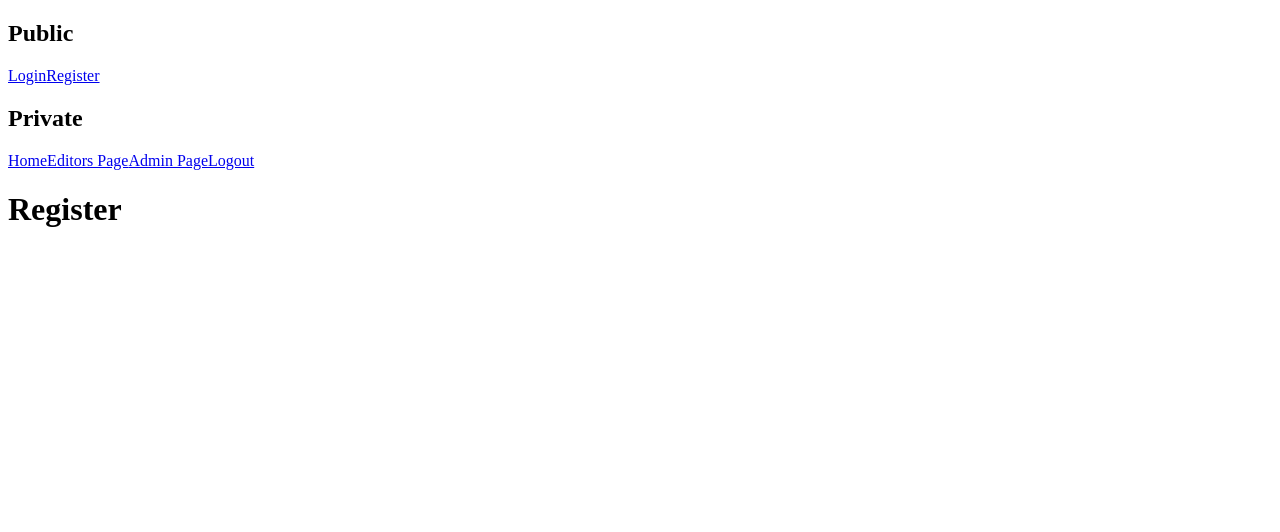
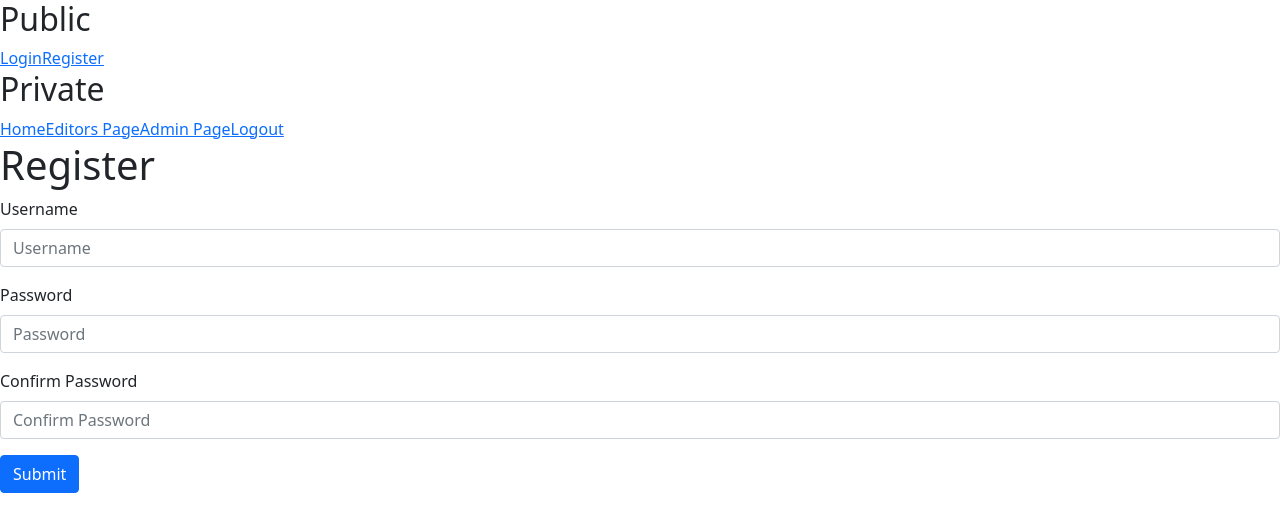
Before and after one commit to KheeForDev/react, a React (Create React App) app: page /register in a window 1280 px wide. Shown: the top 532 px of the page. Built offline with nearby package versions, Linux system fonts and the light colour scheme.

Commit message:
UPD: Form style for register page.

```diff
--- a/public/index.html
+++ b/public/index.html
@@ -1,10 +1,13 @@
 <!DOCTYPE html>
 <html lang="en">
+
 <head>
   <title>Recollection</title>
   <link rel="stylesheet" href="./style.css">
 </head>
+
 <body>
   <div id="root"></div>
 </body>
+
 </html>
--- a/public/style.css
+++ b/public/style.css
@@ -0,0 +1,27 @@
+.instructions {
+    font-size: 0.75rem;
+    border-radius: 0.5rem;
+    background: #000;
+    color: #fff;
+    padding: 0.25rem;
+    position: relative;
+    bottom: -10px;
+}
+
+.instructions > svg {
+    margin-right: 0.25rem;
+}
+
+.hide {
+    display: none;
+}
+
+.valid {
+    color: limegreen;
+    margin-left: 0.25rem;
+}
+
+.invalid {
+    color: red;
+    margin-left: 0.25rem;
+}
--- a/src/App.js
+++ b/src/App.js
@@ -1,5 +1,8 @@
 import React from "react";
 import { Routes, Route } from "react-router-dom";
+
+// required for react bootstrap
+import "bootstrap/dist/css/bootstrap.min.css";
 
 import Layout from "./components/Layout";
 import Login from "./components/Login";
--- a/src/components/Register.js
+++ b/src/components/Register.js
@@ -1,9 +1,126 @@
-import React from "react";
+import React, { useState, useEffect } from "react";
+import Button from 'react-bootstrap/Button';
+import Form from 'react-bootstrap/Form';
+import { FontAwesomeIcon } from "@fortawesome/react-fontawesome";
+import { faCheck, faTimes, faInfoCircle } from "@fortawesome/free-solid-svg-icons";
+
+import * as constant from "../util/constant";
+import axios from "../util/axios";
 
 const Register = () => {
+    const [username, setUsername] = useState('');
+    const [validUsername, setValidUsername] = useState(false);
+    const [usernameFocus, setUsernameFocus] = useState(false);
+
+    const [password, setPassword] = useState('');
+    const [validPassword, setValidPassword] = useState(false);
+    const [passwordFocus, setPasswordFocus] = useState(false);
+
+    const [matchPassword, setMatchPassword] = useState('');
+    const [validMatch, setValidMatch] = useState(false);
+    const [matchFocus, setMatchFocus] = useState(false);
+
+    const [errMsg, setErrMsg] = useState('');
+
+    // validate username when value changes
+    useEffect(() => {
+        setValidUsername(constant.REGEX_USER.test(username));
+    }, [username]);
+
+    // validate password when value changes
+    useEffect(() => {
+        setValidPassword(constant.REGEX_PASSWORD.test(password));
+        setValidMatch(password === matchPassword);
+    }, [password, matchPassword]);
+
+    // clear error message when dependencies value change
+    useEffect(() => {
+        setErrMsg("");
+    }, [username, password, matchPassword])
+
+    const handleSubmit = async (e) => {
+        e.preventDefault();
+
+        try {
+            const response = await axios.post(
+                constant.API_REGISTER,
+                JSON.stringify({
+                    username,
+                    password
+                })
+            );
+
+            console.log(response);
+        } catch (err) {
+            setErrMsg(err?.response);
+        }
+    };
+
     return (
         <div>
+            <p className={errMsg ? "errmsg" : "hide"}>{errMsg}</p>
             <h1>Register</h1>
+            <Form onSubmit={handleSubmit}>
+                <Form.Group className="mb-3">
+                    <Form.Label>Username</Form.Label>
+                    <FontAwesomeIcon icon={faCheck} className={validUsername ? "valid" : "hide"} />
+                    <FontAwesomeIcon icon={faTimes} className={validUsername || !username ? "hide" : "invalid"} />
+                    <Form.Control
+                        type="text"
+                        placeholder="Username"
+                        onChange={(e) => setUsername(e.target.value)}
+                        value={username}
+                        onFocus={() => setUsernameFocus(true)}
+                        required
+                    />
+                    <p className={usernameFocus && username && !validUsername ? "instructions" : "hide"}>
+                        <FontAwesomeIcon icon={faInfoCircle} />
+                        4 to 24 characters.<br />
+                        Must begin with a letter.<br />
+                        Letters, numbers, underscores, hyphens allowed.
+                    </p>
+                </Form.Group>
+
+                <Form.Group className="mb-3">
+                    <Form.Label>Password</Form.Label>
+                    <FontAwesomeIcon icon={faCheck} className={validPassword ? "valid" : "hide"} />
+                    <FontAwesomeIcon icon={faTimes} className={validPassword || !password ? "hide" : "invalid"} />
+                    <Form.Control
+                        type="password"
+                        placeholder="Password"
+                        onChange={(e) => setPassword(e.target.value)}
+                        value={password}
+                        onFocus={() => setPasswordFocus(true)}
+                    />
+                    <p className={passwordFocus && password && !validPassword ? "instructions" : "hide"}>
+                        <FontAwesomeIcon icon={faInfoCircle} />
+                        8 to 24 characters.<br />
+                        Must include uppercase and lowercase letters, a number and a special character.<br />
+                        Allowed special characters: <span aria-label="exclamation mark">!</span> <span aria-label="at symbol">@</span> <span aria-label="hashtag">#</span> <span aria-label="dollar sign">$</span> <span aria-label="percent">%</span>
+                    </p>
+                </Form.Group>
+
+                <Form.Group className="mb-3">
+                    <Form.Label>Confirm Password</Form.Label>
+                    <FontAwesomeIcon icon={faCheck} className={validMatch && matchPassword ? "valid" : "hide"} />
+                    <FontAwesomeIcon icon={faTimes} className={validMatch || !matchPassword ? "hide" : "invalid"} />
+                    <Form.Control
+                        type="password"
+                        placeholder="Confirm Password"
+                        onChange={(e) => setMatchPassword(e.target.value)}
+                        value={matchPassword}
+                        onFocus={() => setMatchFocus(true)}
+                    />
+                    <p id="confirmnote" className={matchFocus && matchPassword && !validMatch ? "instructions" : "hide"}>
+                        <FontAwesomeIcon icon={faInfoCircle} />
+                        Must match the first password input field.
+                    </p>
+                </Form.Group>
+
+                <Button variant="primary" type="submit">
+                    Submit
+                </Button>
+            </Form>
         </div>
     );
 }
--- a/src/util/constant.js
+++ b/src/util/constant.js
@@ -1,2 +1,4 @@
-export const USER_REGEX = /^[A-z][A-z0-9-_]{3,23}$/;
-export const PWD_REGEX = /^(?=.*[a-z])(?=.*[A-Z])(?=.*[0-9])(?=.*[!@#$%]).{8,24}$/;
+export const REGEX_USER = /^[A-z][A-z0-9-_]{3,23}$/;
+export const REGEX_PASSWORD = /^(?=.*[a-z])(?=.*[A-Z])(?=.*[0-9])(?=.*[!@#$%]).{8,24}$/;
+
+export const API_REGISTER = "/user/save"
```
Also changed, not shown: package.json (+6 -1 lines), 1 other file (tests, documents, lock files or other folders). Lines whose indentation alone changed are shown as unchanged.
